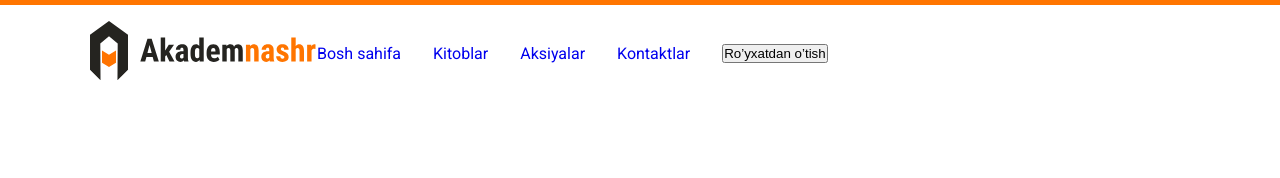
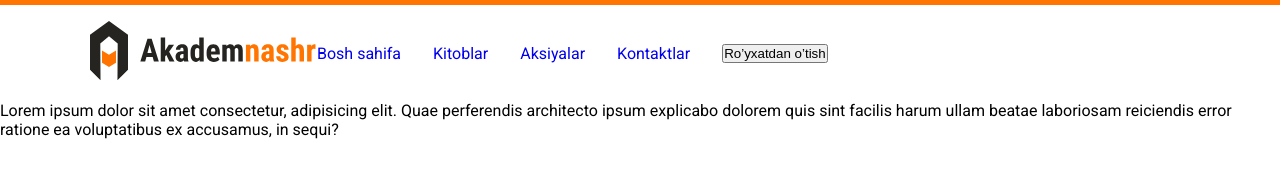
Before and after one commit to ibrohimjon-frontend/akademy-nashr, a plain HTML site: page index.html in a window 1280 px wide. Drawn offline with Linux system fonts and the light colour scheme.

Commit message:
add text

```diff
--- a/index.html
+++ b/index.html
@@ -33,5 +33,6 @@
             <button class="btn">Ro’yxatdan o’tish</button>
         </div>
     </header>
+    <p>Lorem ipsum dolor sit amet consectetur, adipisicing elit. Quae perferendis architecto ipsum explicabo dolorem quis sint facilis harum ullam beatae laboriosam reiciendis error ratione ea voluptatibus ex accusamus, in sequi?</p>
 </body>
 </html>
```
